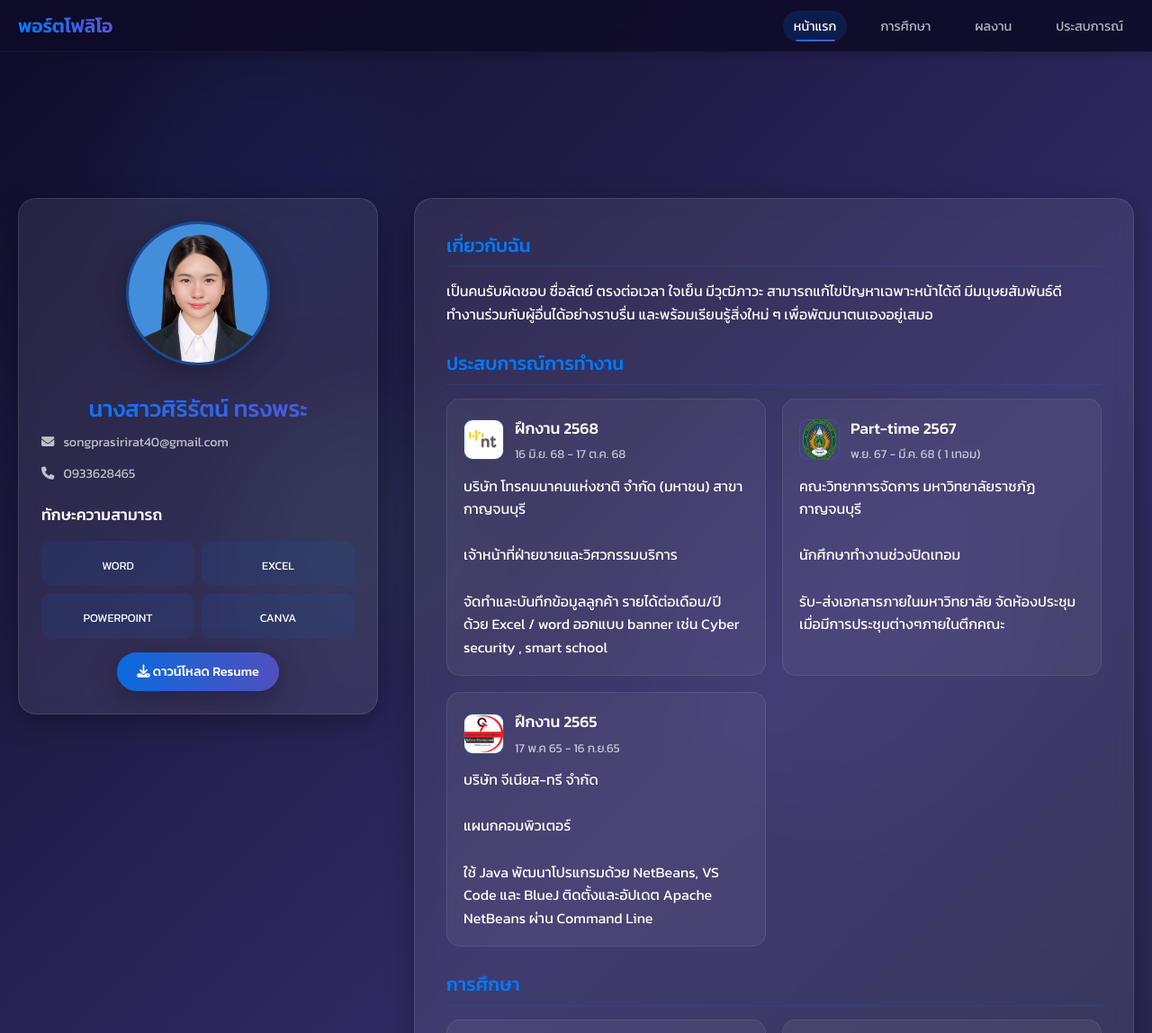
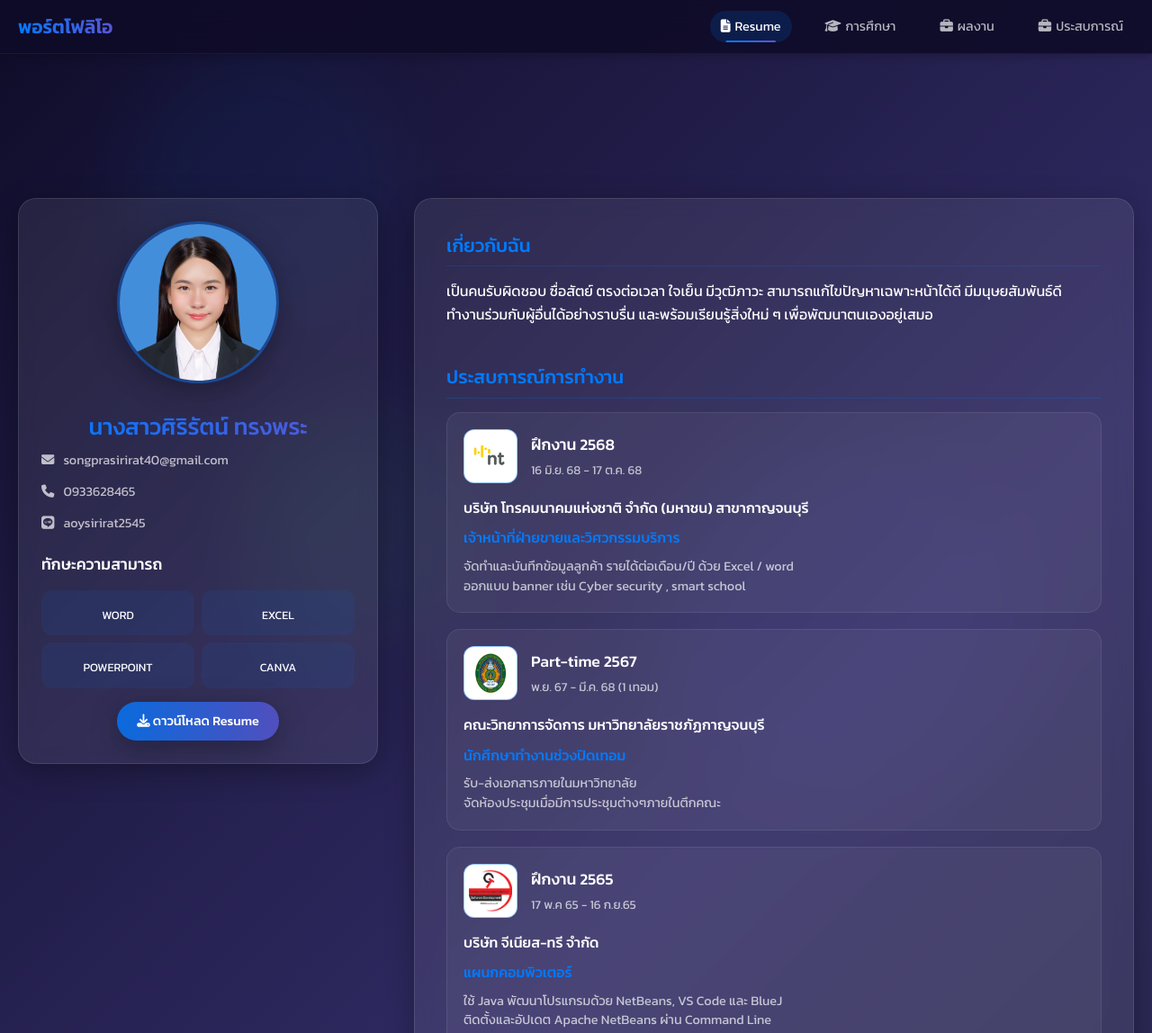
Before and after one commit to Sirirat795/portfolio-aoy, a plain HTML site: page index.html in a window 1280 px wide. Shown: the top 1148 px of the page at 90% size. Drawn offline with Linux system fonts and the light colour scheme; a web font is replaced by a local one.

Commit message:
Add files via upload

```diff
--- a/index.html
+++ b/index.html
@@ -94,6 +94,9 @@
             padding: 6px 12px;
             border-radius: 20px;
             font-size: 0.9rem;
+            display: flex;
+            align-items: center;
+            gap: 5px;
         }
 
         .nav-links a:hover,
@@ -174,8 +177,8 @@
         }
 
         .profile-img {
-            width: 160px;
-            height: 160px;
+            width: 180px;
+            height: 180px;
             border-radius: 50%;
             object-fit: cover;
             border: 3px solid rgba(var(--primary-rgb), 0.4);
@@ -266,7 +269,7 @@
         }
 
         .resume-section {
-            margin-bottom: 25px;
+            margin-bottom: 40px;
         }
 
         .resume-section h2 {
@@ -279,8 +282,8 @@
         }
 
         .resume-cards {
-            display: grid;
-            grid-template-columns: repeat(auto-fit, minmax(280px, 1fr));
+            display: flex;
+            flex-direction: column;
             gap: 18px;
         }
 
@@ -305,12 +308,14 @@
         }
 
         .resume-logo {
-            width: 45px;
-            height: 45px;
-            border-radius: 10px;
-            object-fit: cover;
-            margin-right: 12px;
+            width: 60px;
+            height: 60px;
+            border-radius: 12px;
+            object-fit: contain;
+            margin-right: 15px;
             border: 1px solid rgba(var(--primary-rgb), 0.4);
+            background-color: white;
+            padding: 5px;
         }
 
         .resume-card-info h3 {
@@ -322,6 +327,28 @@
         .resume-card-period {
             color: var(--text-light);
             font-size: 0.85rem;
+        }
+
+        .resume-card-content {
+            margin-top: 15px;
+        }
+
+        .company-name {
+            font-weight: 500;
+            margin-bottom: 8px;
+            color: var(--text);
+        }
+
+        .position-title {
+            font-weight: 500;
+            margin-bottom: 8px;
+            color: rgb(var(--primary-rgb));
+        }
+
+        .job-description {
+            color: var(--text-light);
+            font-size: 0.9rem;
+            line-height: 1.5;
         }
 
         .grade-badge {
@@ -460,14 +487,16 @@
         }
 
         .timeline-logo {
-            width: 70px;
-            height: 70px;
+            width: 100px;
+            height: 100px;
             border-radius: 16px;
-            object-fit: cover;
+            object-fit: contain;
             margin-right: 25px;
             border: 2px solid rgba(var(--primary-rgb), 0.4);
             box-shadow: 0 4px 15px rgba(0, 0, 0, 0.2);
             flex-shrink: 0;
+            background-color: white;
+            padding: 10px;
         }
 
         .timeline-info {
@@ -571,7 +600,7 @@
         .experience-img-container {
             position: relative;
             overflow: hidden;
-            height: 200px;
+            height: 220px;
         }
 
         .portfolio-img,
@@ -637,6 +666,23 @@
             display: flex;
             align-items: center;
             gap: 5px;
+        }
+
+        .gold-medal {
+            position: absolute;
+            top: 15px;
+            right: 15px;
+            background: linear-gradient(135deg, #FFD700, #FFA500);
+            color: white;
+            padding: 8px 12px;
+            border-radius: 20px;
+            font-size: 0.9rem;
+            display: flex;
+            align-items: center;
+            gap: 5px;
+            box-shadow: 0 4px 15px rgba(255, 215, 0, 0.4);
+            z-index: 10;
+            font-weight: 600;
         }
 
         .portfolio-content,
@@ -1028,10 +1074,10 @@
         <div class="container nav-container">
             <div class="logo">พอร์ตโฟลิโอ</div>
             <ul class="nav-links">
-                <li><a href="#home" class="active">หน้าแรก</a></li>
-                <li><a href="#education">การศึกษา</a></li>
-                <li><a href="#portfolio">ผลงาน</a></li>
-                <li><a href="#experience">ประสบการณ์</a></li>
+                <li><a href="#home" class="active"><i class="fas fa-file-alt"></i> Resume</a></li>
+                <li><a href="#education"><i class="fas fa-graduation-cap"></i> การศึกษา</a></li>
+                <li><a href="#portfolio"><i class="fas fa-briefcase"></i> ผลงาน</a></li>
+                <li><a href="#experience"><i class="fas fa-briefcase"></i> ประสบการณ์</a></li>
             </ul>
         </div>
     </nav>
@@ -1056,6 +1102,10 @@
                                 <i class="fas fa-phone"></i>
                                 <span>0933628465</span>
                             </div>
+                            <div class="contact-item">
+                                <i class="fab fa-line"></i>
+                                <span>aoysirirat2545</span>
+                            </div>
                             <!-- <div class="contact-item">
                                 <i class="fas fa-map-marker-alt"></i>
                                 <span>กรุงเทพมหานคร, ประเทศไทย</span>
@@ -1089,7 +1139,7 @@
                             </div>
                         </div>
 
-                        <a href="files/resume.pdf" class="btn" download>
+                        <a href="/RESUME/resume-thai.pdf" class="btn" download>
                             <i class="fas fa-download"></i> ดาวน์โหลด Resume
                         </a>
                     </div>
@@ -1115,15 +1165,17 @@
                                             alt="Company Logo" class="resume-logo">
                                         <div class="resume-card-info">
                                             <h3>ฝึกงาน 2568</h3>
-                                            <div class="resume-card-period">16 มิ.ย. 68 - 17 ต.ค. 68 </div>
+                                            <div class="resume-card-period">16 มิ.ย. 68 - 17 ต.ค. 68</div>
                                         </div>
                                     </div>
-                                    <p>บริษัท โทรคมนาคมแห่งชาติ จำกัด (มหาชน) สาขากาญจนบุรี</p>
-                                    <br>
-                                    <p>เจ้าหน้าที่ฝ่ายขายและวิศวกรรมบริการ</p>
-                                    <br>
-                                    <p>จัดทำและบันทึกข้อมูลลูกค้า รายได้ต่อเดือน/ปี ด้วย Excel / word
-                                        ออกแบบ banner เช่น Cyber security , smart school</p>
+                                    <div class="resume-card-content">
+                                        <div class="company-name">บริษัท โทรคมนาคมแห่งชาติ จำกัด (มหาชน) สาขากาญจนบุรี</div>
+                                        <div class="position-title">เจ้าหน้าที่ฝ่ายขายและวิศวกรรมบริการ</div>
+                                        <div class="job-description">
+                                            จัดทำและบันทึกข้อมูลลูกค้า รายได้ต่อเดือน/ปี ด้วย Excel / word<br>
+                                            ออกแบบ banner เช่น Cyber security , smart school
+                                        </div>
+                                    </div>
                                 </div>
 
                                 <div class="resume-card">
@@ -1132,15 +1184,17 @@
                                             alt="Company Logo" class="resume-logo">
                                         <div class="resume-card-info">
                                             <h3>Part-time 2567</h3>
-                                            <div class="resume-card-period">พ.ย. 67 - มี.ค. 68 ( 1 เทอม)</div>
+                                            <div class="resume-card-period">พ.ย. 67 - มี.ค. 68 (1 เทอม)</div>
                                         </div>
                                     </div>
-                                    <p>คณะวิทยาการจัดการ มหาวิทยาลัยราชภัฏกาญจนบุรี</p>
-                                    <br>
-                                    <p>นักศึกษาทำงานช่วงปิดเทอม</p>
-                                    <br>
-                                    <p>รับ-ส่งเอกสารภายในมหาวิทยาลัย
-                                        จัดห้องประชุมเมื่อมีการประชุมต่างๆภายในตึกคณะ</p>
+                                    <div class="resume-card-content">
+                                        <div class="company-name">คณะวิทยาการจัดการ มหาวิทยาลัยราชภัฏกาญจนบุรี</div>
+                                        <div class="position-title">นักศึกษาทำงานช่วงปิดเทอม</div>
+                                        <div class="job-description">
+                                            รับ-ส่งเอกสารภายในมหาวิทยาลัย<br>
+                                            จัดห้องประชุมเมื่อมีการประชุมต่างๆภายในตึกคณะ
+                                        </div>
+                                    </div>
                                 </div>
 
                                 <div class="resume-card">
@@ -1152,12 +1206,14 @@
                                             <div class="resume-card-period">17 พ.ค 65 - 16 ก.ย.65</div>
                                         </div>
                                     </div>
-                                    <p>บริษัท จีเนียส-ทรี จำกัด</p>
-                                    <br>
-                                    <p>แผนกคอมพิวเตอร์</p>
-                                    <br>
-                                    <p>ใช้ Java พัฒนาโปรแกรมด้วย NetBeans, VS Code และ BlueJ
-                                        ติดตั้งและอัปเดต Apache NetBeans ผ่าน Command Line</p>
+                                    <div class="resume-card-content">
+                                        <div class="company-name">บริษัท จีเนียส-ทรี จำกัด</div>
+                                        <div class="position-title">แผนกคอมพิวเตอร์</div>
+                                        <div class="job-description">
+                                            ใช้ Java พัฒนาโปรแกรมด้วย NetBeans, VS Code และ BlueJ<br>
+                                            ติดตั้งและอัปเดต Apache NetBeans ผ่าน Command Line
+                                        </div>
+                                    </div>
                                 </div>
 
                             </div>
@@ -1328,6 +1384,9 @@
                             <div class="portfolio-nav">
                                 <button class="nav-btn prev-btn"><i class="fas fa-chevron-left"></i></button>
                                 <button class="nav-btn next-btn"><i class="fas fa-chevron-right"></i></button>
+                            </div>
+                            <div class="gold-medal">
+                                <i class="fas fa-medal"></i> เหรียญทอง
                             </div>
                         </div>
                         <div class="portfolio-content">
```
Also changed, not shown: IMG/pfm-tg-2.jpg (added), 1 other file.
